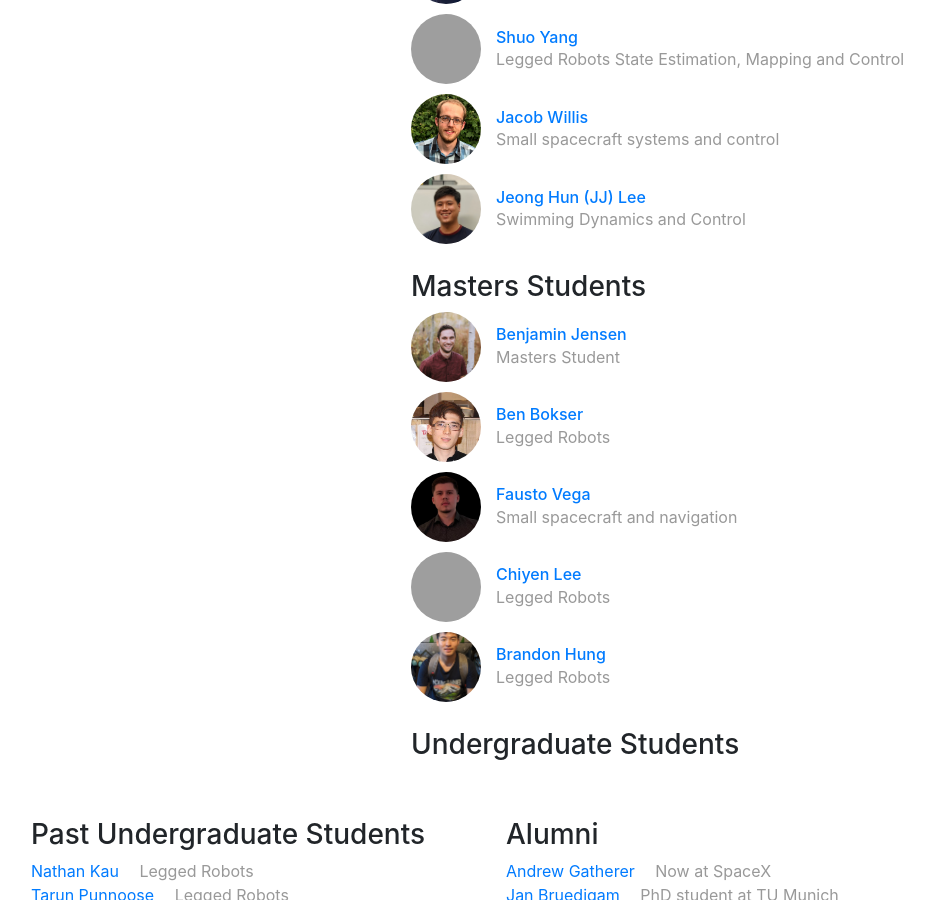
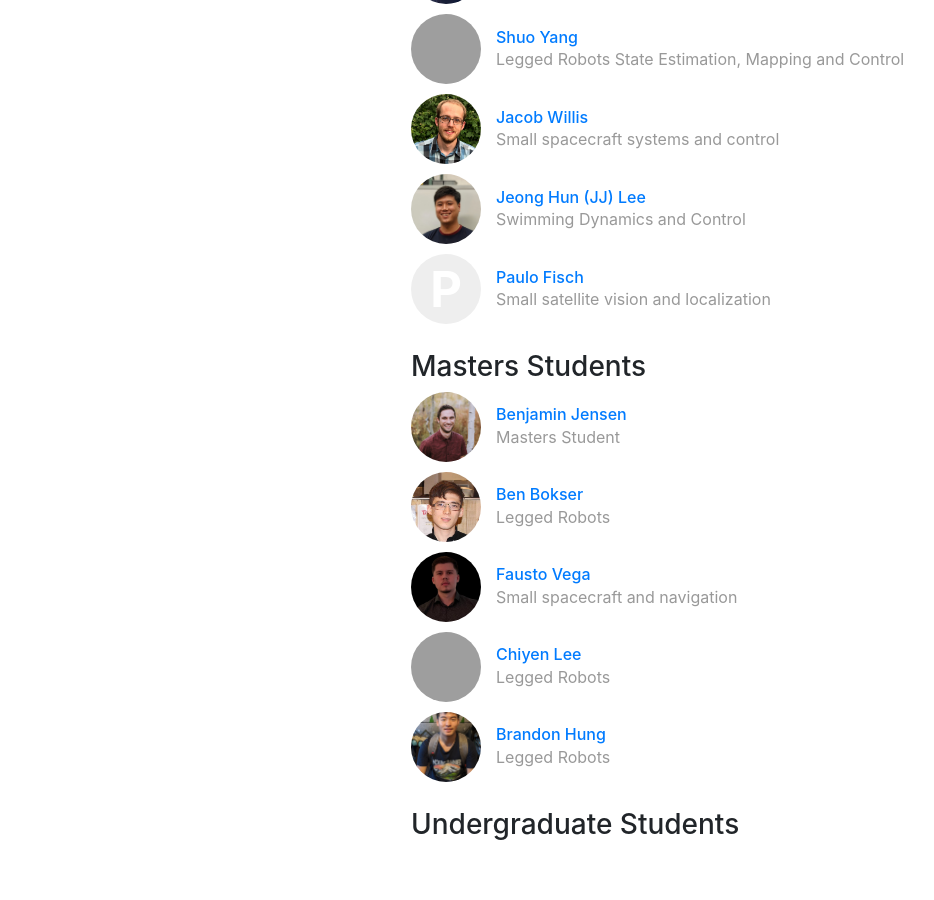
Before and after one commit to RoboticExplorationLab/roboticexplorationlab.github.io, a Jekyll site: the page built from index.html, in a window 1280 px wide and 900 px high, scrolled down 5143 px, cut to the strip 0-900 px from the top of the window. Shown: the whole strip, without its empty margins (54-988 px from the left). Built offline with Jekyll 4.4.1, drawn with Linux system fonts in a browser that asks for light colours; comment, search, counter and statistics services are not loaded; grey boxes are pictures that could not be loaded.

Commit message:
Update people.yml

```diff
--- a/_data/people.yml
+++ b/_data/people.yml
@@ -195,6 +195,13 @@ jj:
     image: /img/people/jj.jpg
     bio: Swimming Dynamics and Control
 
+paulo:
+    display_name: "Paulo Fisch"
+    webpage: "https://www.linkedin.com/in/paulo-fisch"
+    github: Pfisch23
+    role: phd
+    bio: Small satellite vision and localization
+
 # grad-a:
 #     display_name: "Grad A"
 #     role: grad
```
